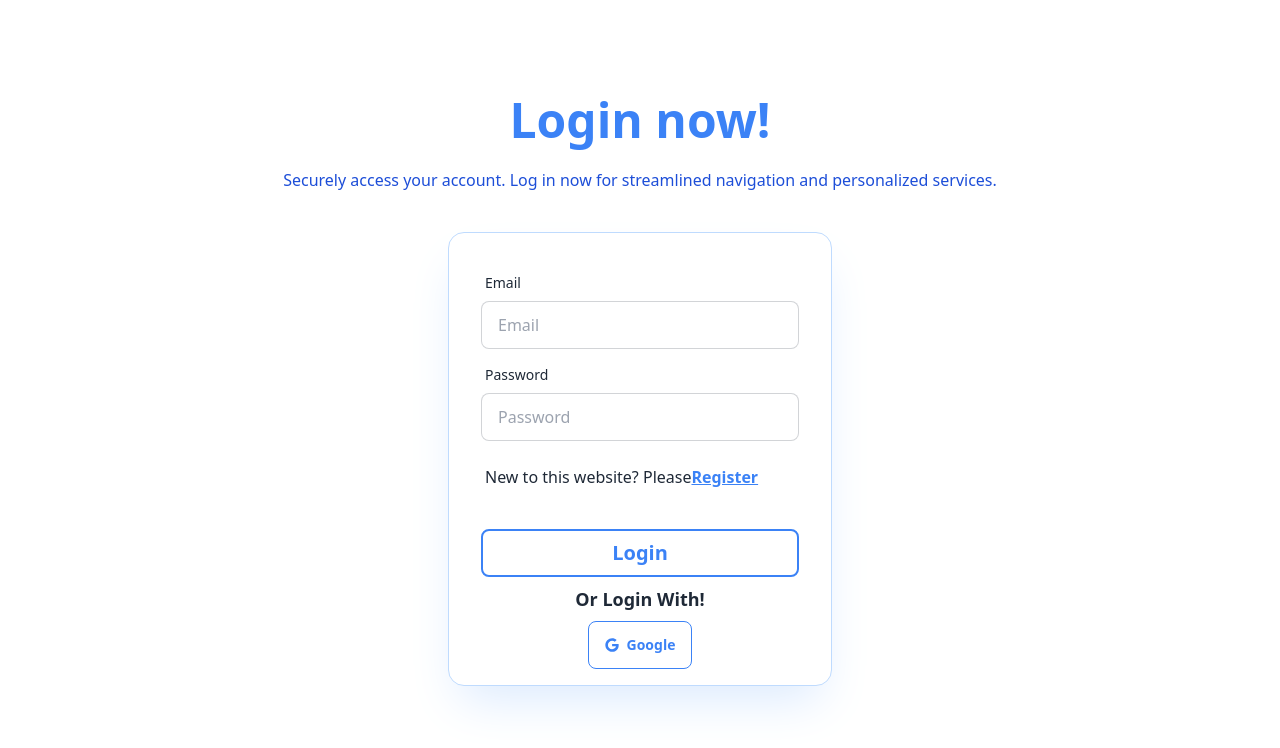
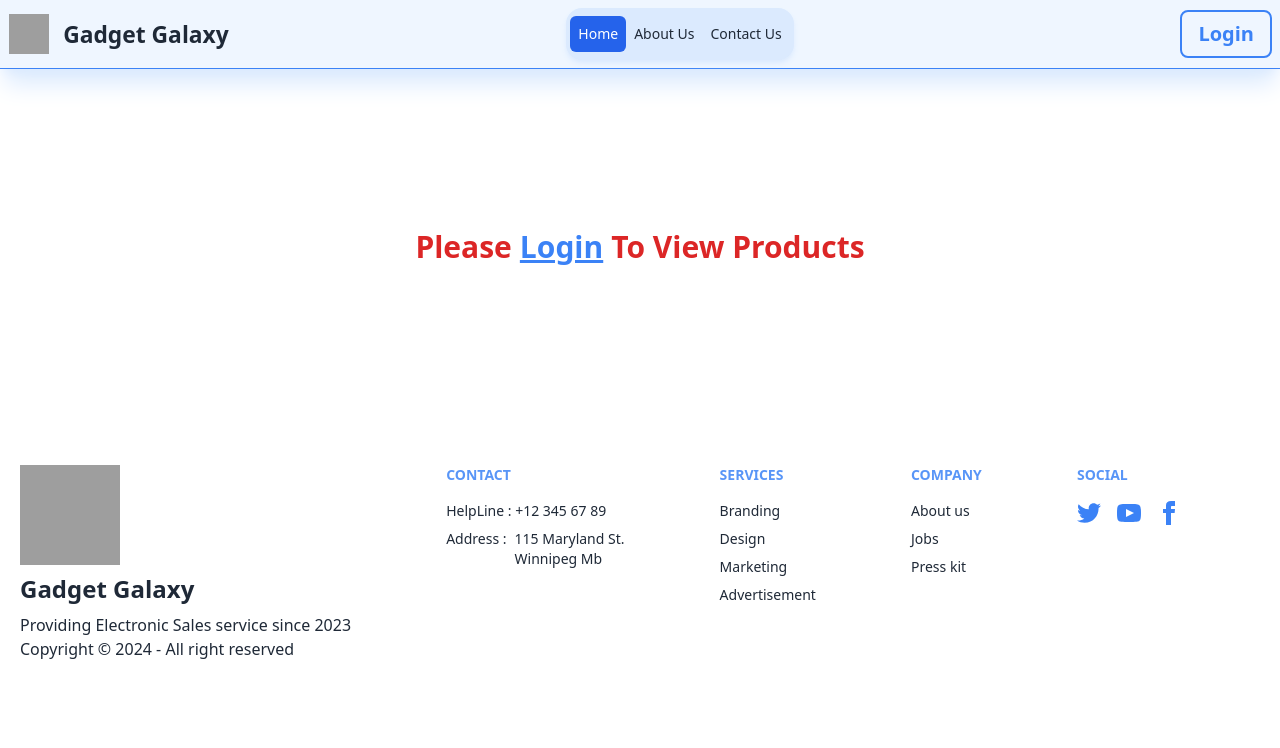
Before and after one commit to Md-Firoz-Mahmud-Nur/0301-job-task-client-side-assignment-10, a React (Vite) app: page / in a window 1280 px wide. Before the commit this address led to /login. Shown: the top 748 px of the page. Built offline with nearby package versions, Linux system fonts and the light colour scheme; no server answers; grey boxes are pictures that could not be loaded.

Commit message:
Add : User Login Button On Home Page, Fix: Navbar Goes Under The Image

```diff
--- a/src/Components/Filter.jsx
+++ b/src/Components/Filter.jsx
@@ -15,7 +15,7 @@ const Filter = ({
   setDateSort,
 }) => {
   return (
-    <div className="z-10 drawer min-w-16 max-w-min lg:drawer-end">
+    <div className="drawer z-10 min-w-16 max-w-min lg:drawer-end">
       <input id="my-drawer" type="checkbox" className="drawer-toggle" />
       {/* button */}
       <div className="drawer-content">
@@ -35,10 +35,12 @@ const Filter = ({
           aria-label="close sidebar"
           className="drawer-overlay"
         ></label>
-        <ul className="menu min-h-full w-60 bg-base-200 p-4 text-base-content md:w-80">
+        <ul className="menu min-h-full w-60 bg-base-200 p-4 text-base-content md:w-80 pt-20">
           {/* Clear Filter */}
           <div className="mb-5">
-            <p className="mb-3 border-b text-lg font-medium">Clear Filter And Search</p>
+            <p className="mb-3 border-b text-lg font-medium">
+              Clear Filter And Search
+            </p>
             <div>
               <div className="mb-1 flex items-center gap-2">
                 <input
@@ -56,8 +58,8 @@ const Filter = ({
                       for (let i = 0; i < radios.length; i++) {
                         radios[i].checked = false;
                       }
-                      setSearch("")
-                      document.getElementsByName("search")[0].value=""
+                      setSearch("");
+                      document.getElementsByName("search")[0].value = "";
                       setBrand([]);
                       setCategory([]);
                       setPriceSelected([]);
--- a/src/Home/Home.jsx
+++ b/src/Home/Home.jsx
@@ -1,10 +1,12 @@
-import { useEffect, useState } from "react";
+import { useContext, useEffect, useState } from "react";
 import { Helmet } from "react-helmet-async";
 import LoadingSpinner from "../Components/LoadingSpinner";
 import CardContainer from "../Components/CardContainer";
 import Pagination from "../Components/Pagination";
 import Search from "../Components/Search";
 import Filter from "../Components/Filter";
+import { AuthContext } from "../AuthProvider";
+import { Link } from "react-router-dom";
 
 const Home = () => {
   const [search, setSearch] = useState("");
@@ -20,6 +22,7 @@ const Home = () => {
   const [dateSort, setDateSort] = useState(false);
   const [totalClass, setTotalClass] = useState(0);
   const [loading, setLoading] = useState(false);
+  const { user } = useContext(AuthContext);
 
   const pages = [...Array(Math.ceil(parseInt(totalClass) / 6)).keys()];
 
@@ -102,7 +105,9 @@ const Home = () => {
       <Helmet>
         <title>Home | Gadget Galaxy</title>
       </Helmet>
-      <div className="z-10 container sticky top-16 mx-auto mb-8">
+      {user && (
+        <div>
+          <div className="container sticky top-16 z-10 mx-auto mb-8">
             <div className="container mx-auto flex items-center justify-center gap-1 md:gap-2">
               {/* Search  */}
               <Search handleSearch={handleSearch}></Search>
@@ -138,6 +143,22 @@ const Home = () => {
             ></Pagination>
           </div>
         </div>
+      )}
+      {!user && (
+        <div className="col-span-1 md:col-span-2 lg:col-span-4">
+          <h3 className="my-40 flex flex-col items-center justify-center text-center text-3xl font-semibold text-red-600 md:flex-row">
+            Please
+            <Link
+              className="btn-link px-2 font-semibold text-blue-500"
+              to="/login"
+            >
+              Login
+            </Link>
+            To View Products
+          </h3>
+        </div>
+      )}
+    </div>
   );
 };
 
--- a/src/main.jsx
+++ b/src/main.jsx
@@ -22,9 +22,9 @@ const router = createBrowserRouter([
       {
         path: "/",
         element: (
-          <PrivateRoute>
+          // <PrivateRoute>
             <Home></Home>
-          </PrivateRoute>
+          // </PrivateRoute>
         ),
       },
       {
```
Also changed, not shown: src/assets/Picsart_24-08-16_08-51-52-543.png (added), 1 other file (tests, documents, lock files or other folders). Lines whose indentation alone changed are shown as unchanged.
